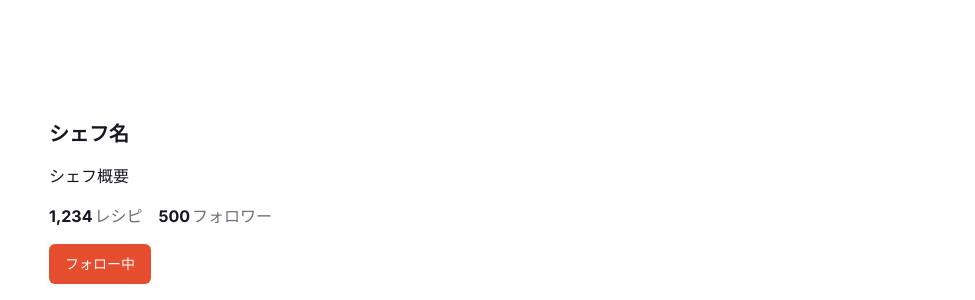
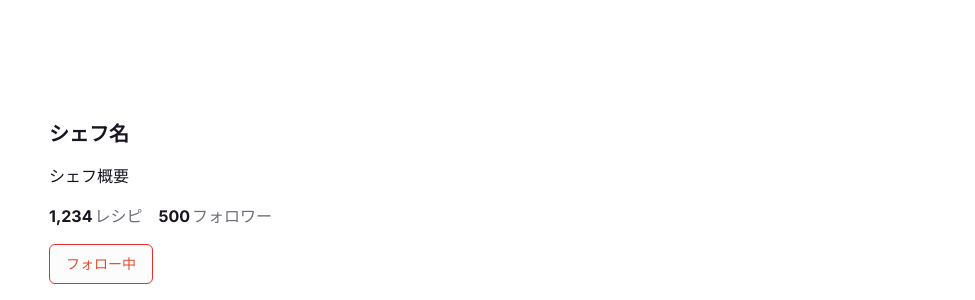
Before and after one commit to qin-team-recipe/12-recipe-app, a Next.js app: page /chef/1 in a window 1280 px wide. Shown: the part 806-1106 px from the top of the page, without its empty margins (272-1247 px from the left). Built offline with nearby package versions, Linux system fonts and the light colour scheme.

Commit message:
🐛 コミット忘れ

```diff
--- a/src/app/chef/[id]/page.tsx
+++ b/src/app/chef/[id]/page.tsx
@@ -1,5 +1,3 @@
-import React from "react";
-
 import DetailAbstract from "@/src/components/detail-abstract";
 import DetailHeaderImage from "@/src/components/detail-header-image";
 import NumberUnit from "@/src/components/number-unit";
@@ -17,7 +15,7 @@ const page = () => {
           <NumberUnit numbers={1234} unit={CONSTANTS.RECIPE} />
           <NumberUnit numbers={500} unit={CONSTANTS.FOLLOWER} />
         </div>
-        <ToggleButton isFavorite={true} activeLabel={BUTTON_NAMES.IS_FOLLOW} inactiveLabel={BUTTON_NAMES.UN_FOLLOW} />
+        <ToggleButton isActive={true} activeLabel={BUTTON_NAMES.UN_FOLLOW} inactiveLabel={BUTTON_NAMES.IS_FOLLOW} />
       </div>
     </>
   );
```
